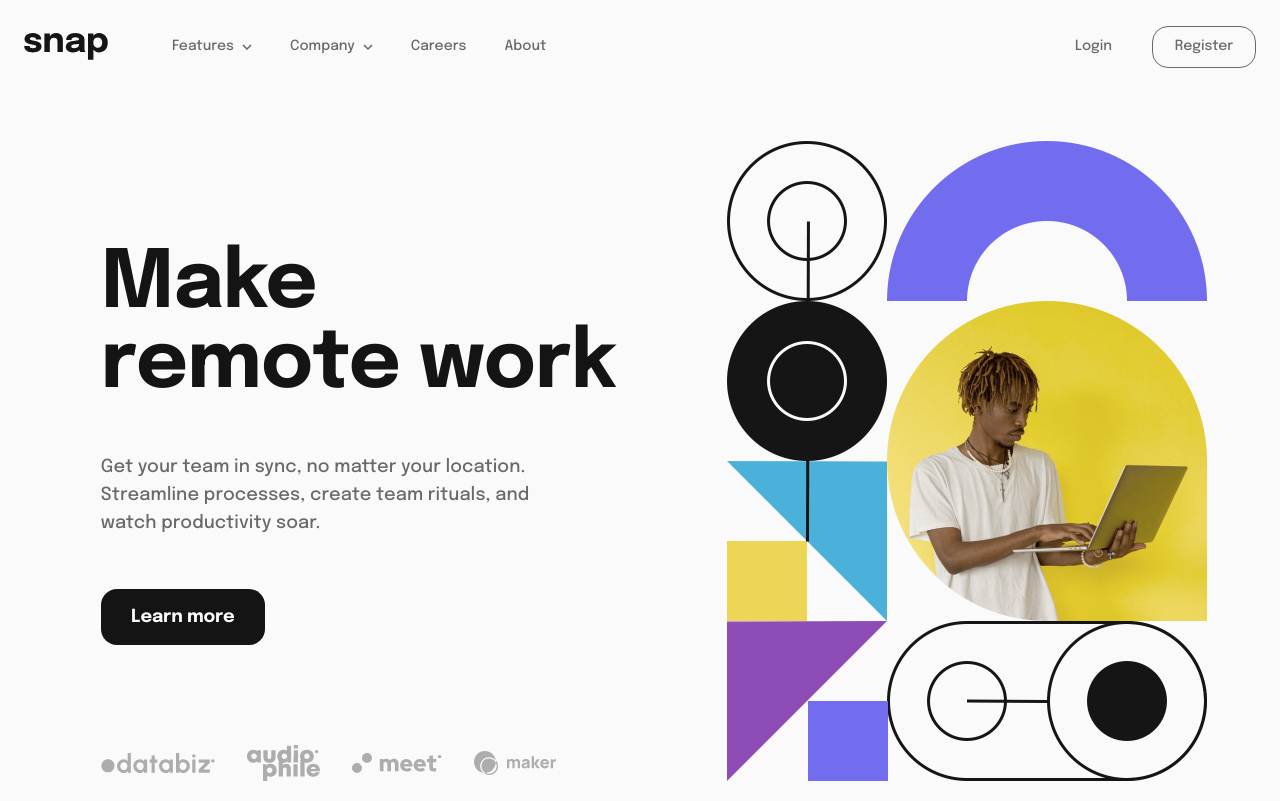
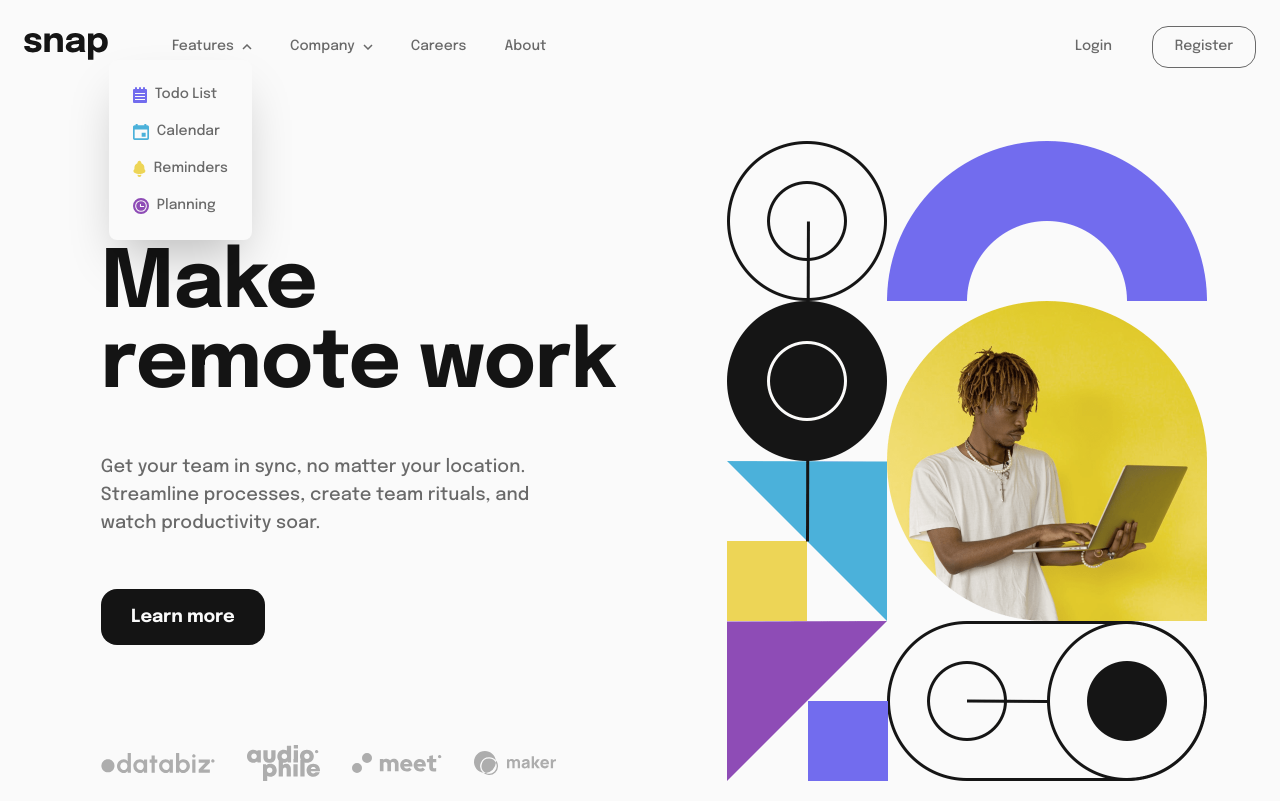
Before and after one commit to markhadi/intro-section, a React (Vite) app: page / in a window 1280 px wide. Both pictures are taken after a click on the link "Features". Built offline with nearby package versions, Linux system fonts and the light colour scheme.

Commit message:
create menu-dropdown

```diff
--- a/src/components/Menu.jsx
+++ b/src/components/Menu.jsx
@@ -1,25 +1,83 @@
+import { useState } from "react";
+
 import iconArrowDown from "../assets/images/icon-arrow-down.svg";
+import iconTodo from "../assets/images/icon-todo.svg";
+import iconCalendar from "../assets/images/icon-calendar.svg";
+import iconReminders from "../assets/images/icon-reminders.svg";
+import iconPlanning from "../assets/images/icon-planning.svg";
+
+const renderDropdownItem = (label, items = [], isOpen, onClick) => (
+  <li key={label} className="relative">
+    <a href="#" className="flex items-center gap-2" onClick={onClick}>
+      {label}
+      <img
+        src={iconArrowDown}
+        alt="Dropdown Arrow"
+        className={`h-max ${isOpen ? "rotate-180" : "rotate-0"}`}
+      />
+    </a>
+
+    <ul
+      className={`menu-dropdown ${
+        label === "Features" ? "right-0" : "left-0"
+      } ${isOpen ? "menu-dropdown-open" : "menu-dropdown-close"}`}
+    >
+      {items.map((item) => (
+        <li key={item.text}>
+          <a href="#" className="flex items-center gap-4">
+            {item.icon && (
+              <img
+                src={item.icon}
+                alt={`${item.text} Icon`}
+                className="h-max"
+              />
+            )}
+            {item.text}
+          </a>
+        </li>
+      ))}
+    </ul>
+  </li>
+);
 
 const Menu = () => {
+  const [featuresDropdown, setFeaturesDropdown] = useState(false);
+  const [companyDropdown, setCompanyDropdown] = useState(false);
+
+  const toggleDropdown = (dropdown) => {
+    if (dropdown === "features") {
+      setFeaturesDropdown(!featuresDropdown);
+      setCompanyDropdown(false);
+    } else if (dropdown === "company") {
+      setCompanyDropdown(!companyDropdown);
+      setFeaturesDropdown(false);
+    }
+  };
+
   return (
     <ul className="menu">
+      {renderDropdownItem(
+        "Features",
+        [
+          { text: "Todo List", icon: iconTodo },
+          { text: "Calendar", icon: iconCalendar },
+          { text: "Reminders", icon: iconReminders },
+          { text: "Planning", icon: iconPlanning },
+        ],
+        featuresDropdown,
+        () => toggleDropdown("features")
+      )}
+      {renderDropdownItem(
+        "Company",
+        [{ text: "History" }, { text: "Our Team" }, { text: "Blog" }],
+        companyDropdown,
+        () => toggleDropdown("company")
+      )}
       <li>
-        <a href="#">
-          Features
-          <img src={iconArrowDown} alt="Arrow Down" />
-        </a>
+        <a href="#">Careers</a>
       </li>
       <li>
-        <a href="#">
-          Company
-          <img src={iconArrowDown} alt="Arrow Down" />
-        </a>
-      </li>
-      <li>
-        <a href="/">Careers</a>
-      </li>
-      <li>
-        <a href="/">About</a>
+        <a href="#">About</a>
       </li>
     </ul>
   );
--- a/src/components/MenuMobile.jsx
+++ b/src/components/MenuMobile.jsx
@@ -6,9 +6,9 @@ import Auth from "./Auth";
 const MenuMobile = ({ mobileMenuVisible, toggleMobileMenu }) => {
   return (
     <section
-      className={`md:hidden ${
+      className={`${
         mobileMenuVisible ? "w-screen" : "w-0"
-      } fixed h-screen top-0 right-0 bg-AlmostBlack/50 overflow-hidden`}
+      } fixed h-screen top-0 right-0 bg-AlmostBlack/50 overflow-hidden md:hidden`}
     >
       <div className={`absolute right-0 h-full w-max px-6 bg-AlmostWhite`}>
         <div className="py-5 flex justify-end">
--- a/src/index.css
+++ b/src/index.css
@@ -55,6 +55,21 @@ main {
   @apply border border-MediumGray rounded-2xl grid place-content-center h-[42px] w-[196px]
         hover:border-AlmostBlack
           md:w-[104px];
+}
+
+.menu-dropdown {
+  @apply relative shadow-none flex flex-col gap-4 p-6 bg-AlmostWhite rounded-lg w-max top-0 overflow-hidden
+            md:absolute md:shadow-2xl md:top-6;
+}
+
+.menu-dropdown-open {
+  @apply h-max !pb-0
+          md:opacity-100 md:translate-y-0 md:z-10 md:!pb-6;
+}
+
+.menu-dropdown-close {
+  @apply translate-y-0 h-0 !py-0
+          md:opacity-0 md:-translate-y-2 md:-z-10;
 }
 
 main {
```
